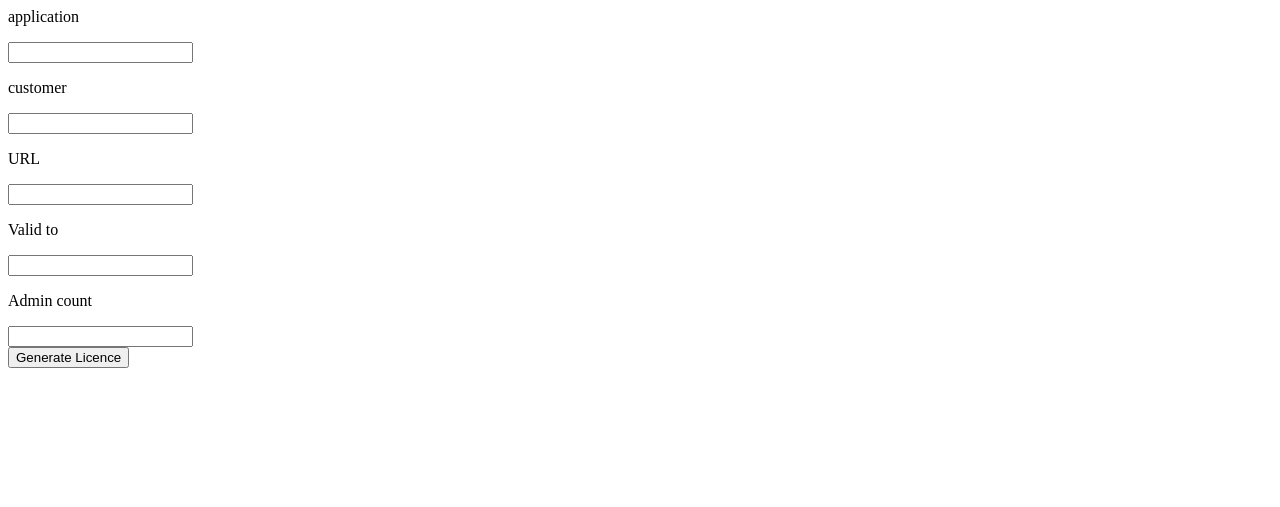
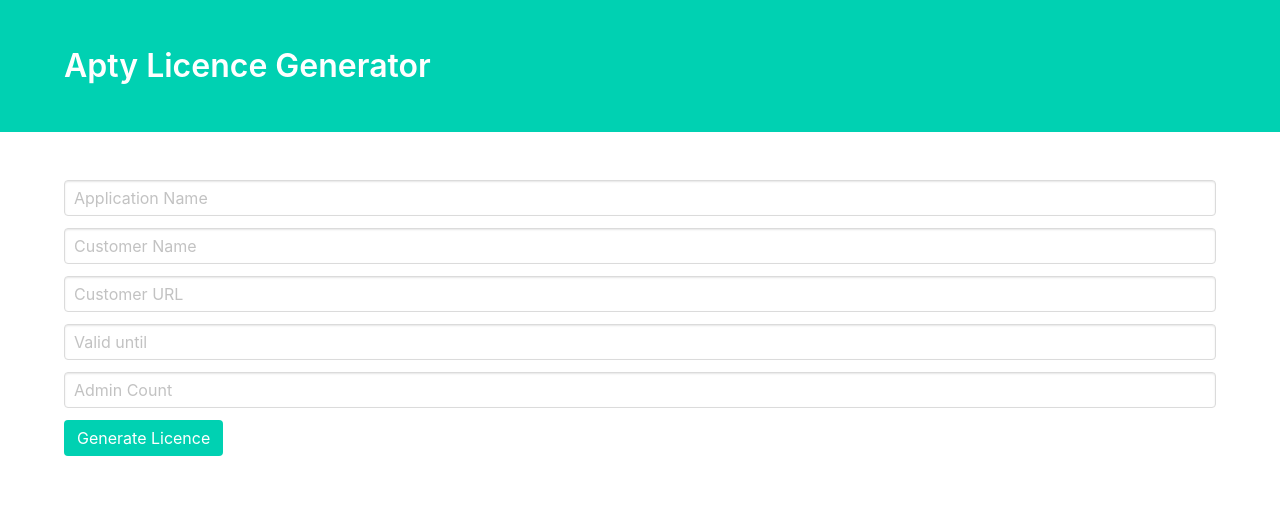
Before and after one commit to pittalamadhuri/apty-lic, a website: page input.html in a window 1280 px wide. Drawn offline with nearby package versions, Linux system fonts and the light colour scheme.

Commit message:
Basic styling with Bulma

```diff
--- a/input.html
+++ b/input.html
@@ -1,27 +1,50 @@
-<html>
+<!DOCTYPE html>
+  <head>
+      <meta charset="utf-8">
+      <meta name="viewport" content="width=device-width, initial-scale=1">
+      <link rel="stylesheet" href="https://cdnjs.cloudflare.com/ajax/libs/bulma/0.7.5/css/bulma.min.css">
+    <script defer src="https://use.fontawesome.com/releases/v5.3.1/js/all.js"></script>
+  </head>
 <body>
-<form action="/input" method="post">
+  <section class="hero is-primary">
+  <div class="hero-body">
+    <div class=container>
+    <h1 class="title">Apty Licence Generator</h1>
+    </div>
+  </div>
+</section>
+<form action="/input" method="post" id=formi>
+  <section class="section">
+    <div class=container>
+        <div class="field">
+      <div class=control>
+          <input class=input type=text name=application placeholder="Application Name">
+      </div>
+      </div>
+      <div class="field">
+      <div class=control>
+          <input class=input type=text name=customer placeholder="Customer Name">
+      </div>
+      </div>
+      <div class="field">
+      <div class=control>
+          <input class=input type=text name=url placeholder="Customer URL">
+      </div>
+      </div>
+      <div class="field">
+      <div class=control>
+          <input class=input type=text name=validto placeholder="Valid until">
+      </div>
+      </div>
+      <div class="field">
+      <div class=control>
+          <input class=input type=text name=adcount placeholder="Admin Count">
+      </div>
+      </div>
     <div>
-      <p  class=label>application</p>
-      <input name=application>
+    <a href="#" class="button is-primary" onclick="document.getElementById('formi').submit()">Generate Licence</a>
     </div>
-    <div>
-      <p>customer</p>
-      <input name=customer>
-    </div>
-    <div>
-      <p>URL</p>
-      <input name="url">
-    </div>
-    <div>
-      <p>Valid to</p>
-      <input name="validto">
-    </div>
-    <div>
-        <p>Admin count</p>
-        <input name="adcount">
-    </div>
-    <button type="submit">Generate Licence</button>
+  </section>
 </form>
 </body>
   </html>
--- a/package.json
+++ b/package.json
@@ -26,6 +26,8 @@
     "@types/node-rsa": "0.4.0",
     "awesome-typescript-loader": "3.2.3",
     "body-parser": "^1.19.0",
+    "bootstrap": "^4.3.1",
+    "bulma": "^0.7.5",
     "child_process": "^1.0.2",
     "command-line-args": "4.0.7",
     "command-line-usage": "4.0.1",
```
Also changed, not shown: license.json (+3 -3 lines), 1 other file.
